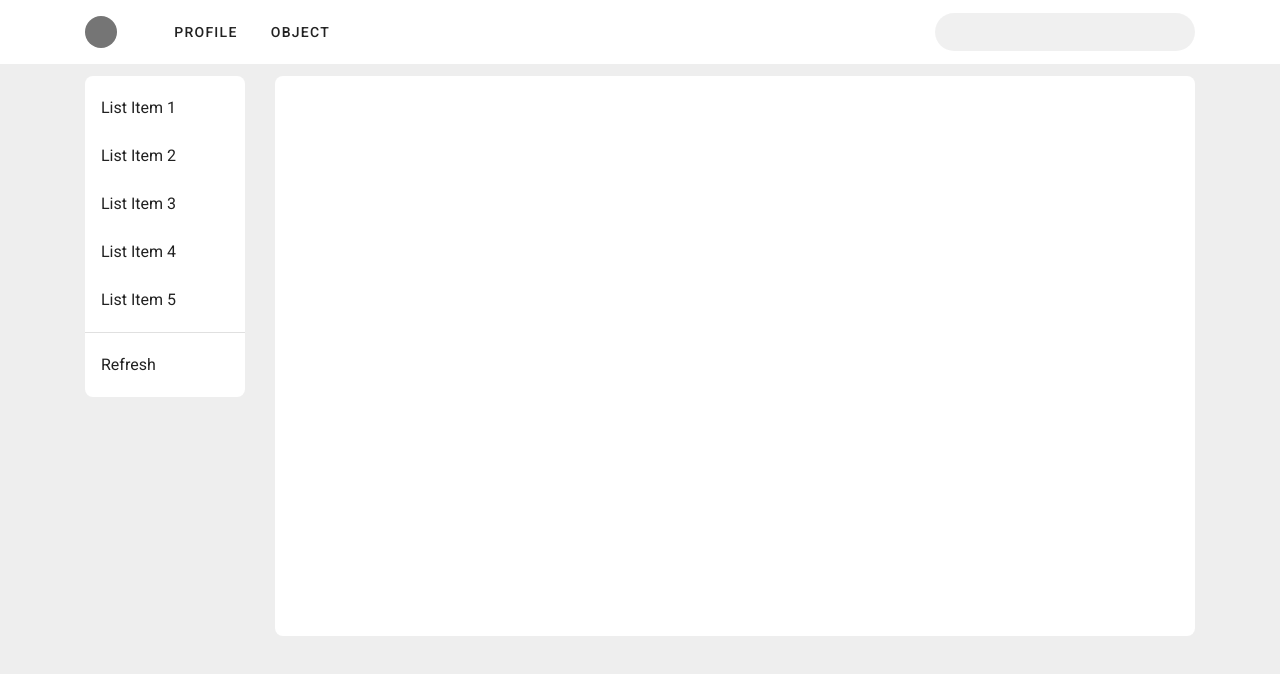
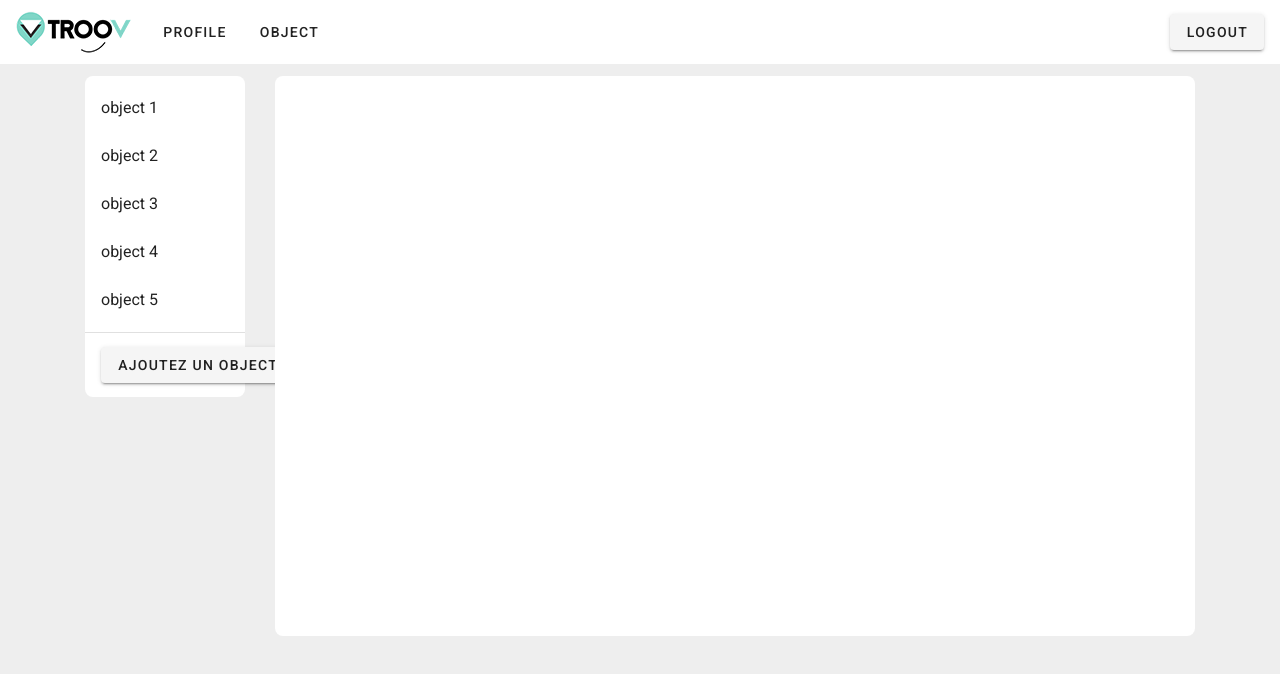
Before and after one commit to hkamalo/test_troov_front, a Nuxt app: page /home in a window 1280 px wide. Shown: the top 674 px of the page. Built offline with nearby package versions, Linux system fonts and the light colour scheme.

Commit message:
add logo && logout button && add object button

```diff
--- a/pages/home.vue
+++ b/pages/home.vue
@@ -1,37 +1,17 @@
 <template>
   <v-app id="inspire">
-    <v-app-bar
-      app
-      color="white"
-      flat
-    >
-      <v-container class="py-0 fill-height">
-        <v-avatar
-          class="mr-10"
-          color="grey darken-1"
-          size="32"
-        ></v-avatar>
+    <v-app-bar app color="white" flat class="app-bar">
+      <div class="app-menu">
+        <div>
+          <img src="../static/logo-dark.png" />
 
-        <v-btn
-          v-for="link in links"
-          :key="link"
-          text
-        >
-          {{ link }}
-        </v-btn>
+          <v-btn v-for="link in links" :key="link" text>
+            {{ link }}
+          </v-btn>
+        </div>
 
-        <v-spacer></v-spacer>
-
-        <v-responsive max-width="260">
-          <v-text-field
-            dense
-            flat
-            hide-details
-            rounded
-            solo-inverted
-          ></v-text-field>
-        </v-responsive>
-      </v-container>
+        <v-btn>Logout</v-btn>
+      </div>
     </v-app-bar>
 
     <v-main class="grey lighten-3">
@@ -40,39 +20,25 @@
           <v-col cols="2">
             <v-sheet rounded="lg">
               <v-list color="transparent">
-                <v-list-item
-                  v-for="n in 5"
-                  :key="n"
-                  link
-                >
+                <v-list-item v-for="item in items" :key="item" link>
                   <v-list-item-content>
-                    <v-list-item-title>
-                      List Item {{ n }}
-                    </v-list-item-title>
+                    <v-list-item-title>{{ item }} </v-list-item-title>
                   </v-list-item-content>
                 </v-list-item>
 
                 <v-divider class="my-2"></v-divider>
 
-                <v-list-item
-                  link
-                  color="grey lighten-4"
-                >
-                  <v-list-item-content>
-                    <v-list-item-title>
-                      Refresh
-                    </v-list-item-title>
-                  </v-list-item-content>
+                <v-list-item link color="grey lighten-4">
+                  <v-btn>
+                    Ajoutez un object
+                  </v-btn>
                 </v-list-item>
               </v-list>
             </v-sheet>
           </v-col>
 
           <v-col>
-            <v-sheet
-              min-height="70vh"
-              rounded="lg"
-            >
+            <v-sheet min-height="70vh" rounded="lg">
               <!--  -->
             </v-sheet>
           </v-col>
@@ -83,12 +49,24 @@
 </template>
 
 <script>
-  export default {
-    data: () => ({
-      links: [
-        'Profile',
-        'Object',
-      ],
-    }),
-  }
+export default {
+  data: () => ({
+    links: ["Profile", "Object"],
+    items: ["object 1", "object 2", "object 3", "object 4", "object 5"],
+  }),
+};
 </script>
+
+<style scoped>
+.app-bar {
+  width: 100vw;
+}
+
+.app-menu {
+  width: 100%;
+  height: 100%;
+  display: flex;
+  justify-content: space-between;
+  align-items: center;
+}
+</style>
```
Also changed, not shown: static/logo-dark.png (added).
